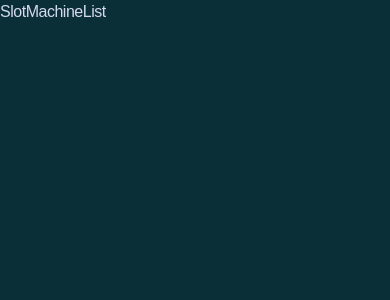
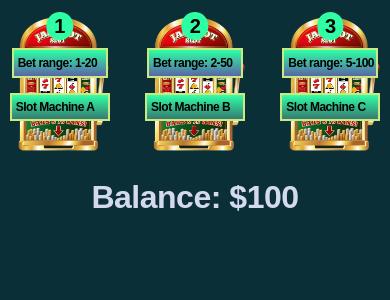
Before and after one commit to Anestezia-zip/iGaming, a React (Vite) app: page / in a window 390 px wide. Shown: the top 300 px of the page. Built offline with nearby package versions, Linux system fonts and the light colour scheme.

Commit message:
Displayed in the inetrface the slot machine data (id, name, bet range) along with the user's balance and made the section responsive for all screen sizes

```diff
--- a/src/components/SlotMachineList.tsx
+++ b/src/components/SlotMachineList.tsx
@@ -32,9 +32,25 @@ const SlotMachineList = () => {
 
 
 
-  return (
-    <div>SlotMachineList</div>
-  )
+    return (
+        <div className='flex flex-col gap-4 p-2'>
+            <div className='flex justify-center gap-8 rounded-bl-lg rounded-br-lg'>
+                {slotMachines.map((item) => (
+                    <div
+                        key={item.machine.id}
+                        // onClick={() => handleSelectMachine(item)}
+                        className='relative'
+                    >
+                        <img src="/src/assets/slot.png" width={200} className='cursor-pointer' alt={item.machine.name} />
+                        <p className='slot-id'>{item.machine.id}</p>
+                        <p className='slot-bet-range'>Bet range: {item.betAmounts[0]}-{item.betAmounts[item.betAmounts.length - 1]}</p>
+                        <p className='slot-name'>{item.machine.name}</p>
+                    </div>
+                ))}
+            </div>
+            <div className='h4 max-sm:h5 text-center'>Balance: ${userBalance}</div>
+        </div>
+    );
 }
 
 export default SlotMachineList
```
